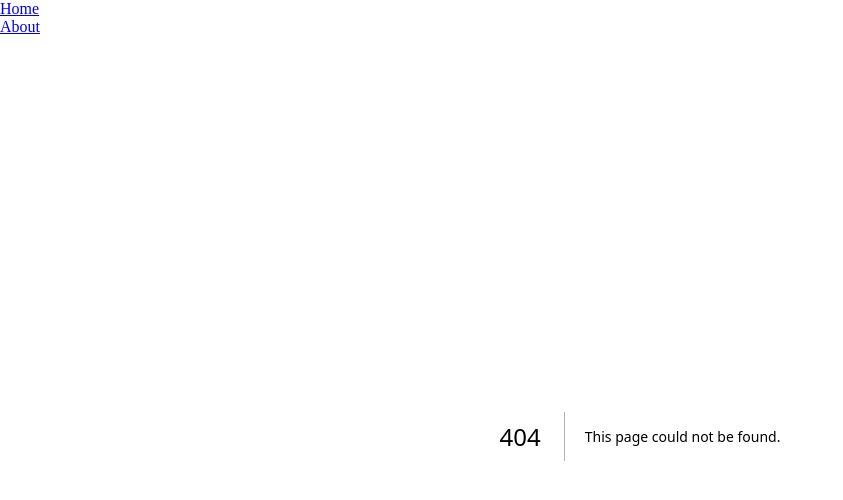
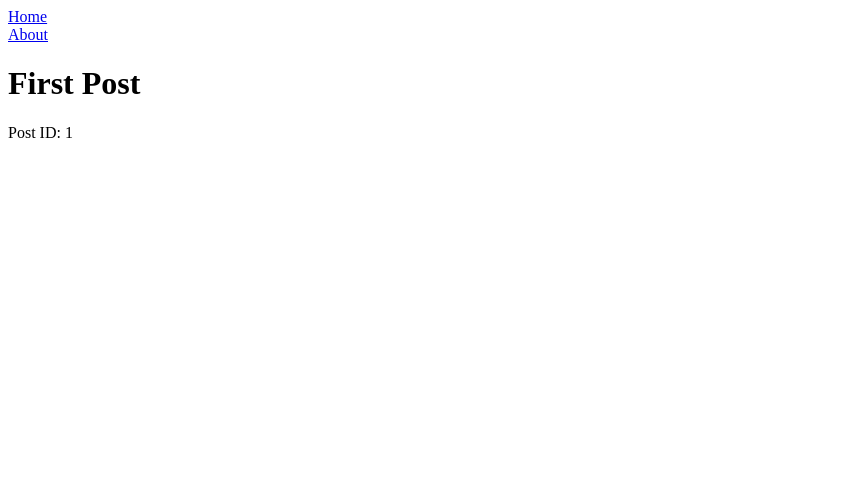
Before and after one commit to pyoja/NEXT-DOC, a Next.js app: page /blog/1 in a window 1280 px wide. Before the commit this address had no page. Shown: the top 500 px of the page, without its empty margins (0-843 px from the left). Built offline with nearby package versions, Linux system fonts and the light colour scheme.

Commit message:
generateStaticParams

```diff
--- /dev/null
+++ b/app/(test)/blog/[id]/page.tsx
@@ -0,0 +1,28 @@
+// 로컬 데이터 예시
+const localPosts = [
+  { id: "1", title: "First Post" },
+  { id: "2", title: "Second Post" },
+  { id: "3", title: "Third Post" },
+];
+
+export async function generateStaticParams() {
+  // 로컬 데이터를 사용하여 동적 경로 생성
+  return localPosts.map((post) => ({
+    id: post.id,
+  }));
+}
+
+export default function Page({ params }: { params: { id: string } }) {
+  const post = localPosts.find((post) => post.id === params.id);
+
+  if (!post) {
+    return <div>Post not found</div>;
+  }
+
+  return (
+    <div>
+      <h1>{post.title}</h1>
+      <p>Post ID: {params.id}</p>
+    </div>
+  );
+}
```
